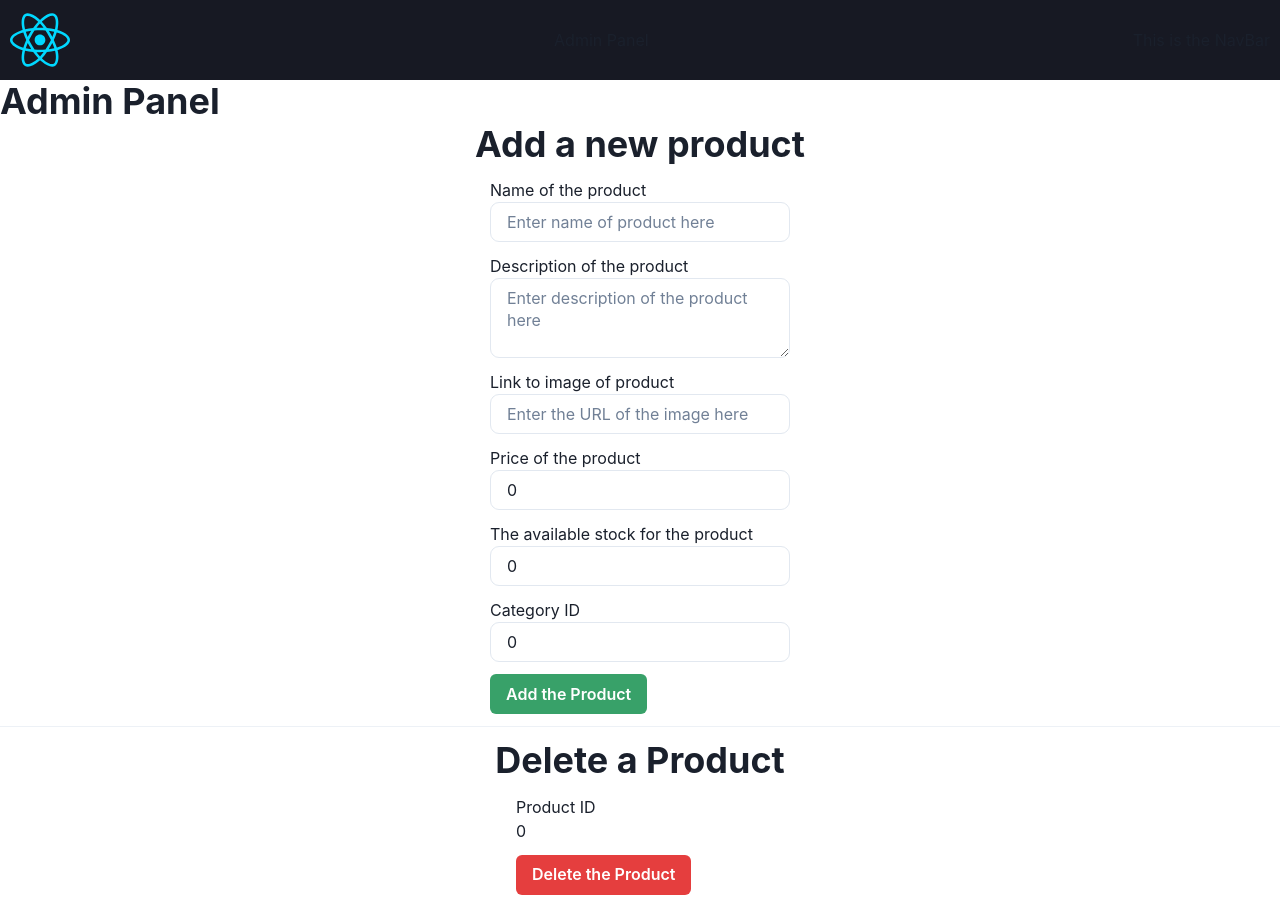
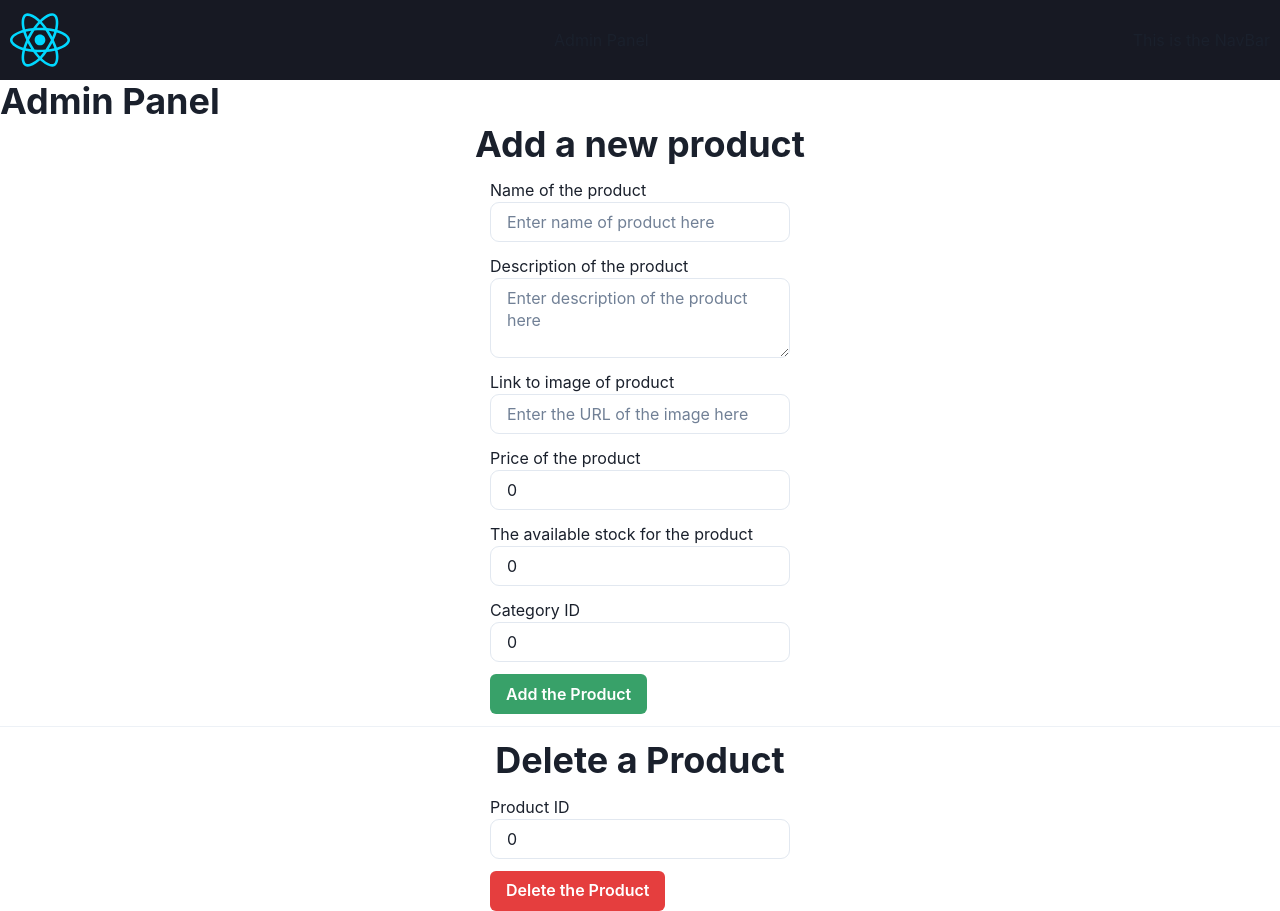
Before and after one commit to KEADLS2024/FrontendWebshopDLS, a React (Vite) app: page /admin in a window 1280 px wide. Built offline with nearby package versions, Linux system fonts and the light colour scheme.

Commit message:
new style for DeleteProduct

```diff
--- a/src/components/DeleteProduct.tsx
+++ b/src/components/DeleteProduct.tsx
@@ -1,4 +1,4 @@
-import { Box, Button, HStack, Heading, Stack, Text } from "@chakra-ui/react";
+import { Box, Button, HStack, Heading, Input, Text } from "@chakra-ui/react";
 import axios from "axios";
 import { useState } from "react";
 
@@ -18,7 +18,9 @@ const DeleteProduct = () => {
             <form onSubmit={deleteData}>
                 <Box paddingTop={3}>
                     <Text>Product ID</Text>
-                    <input
+                    <Input
+                    width={"300px"}
+                    rounded={"9px"}
                     type="number"
                     placeholder="Enter the product ID"
                     required
```
